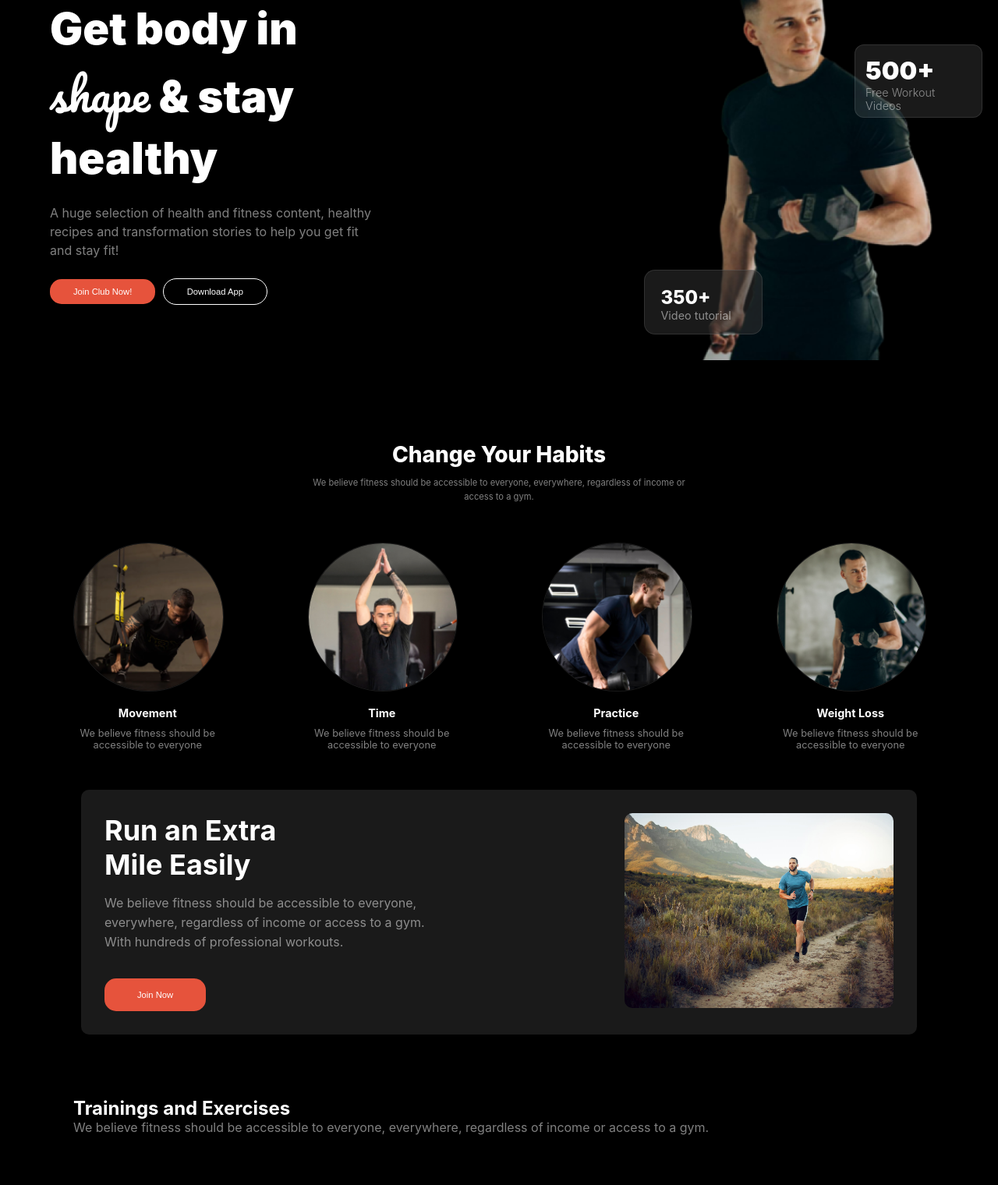
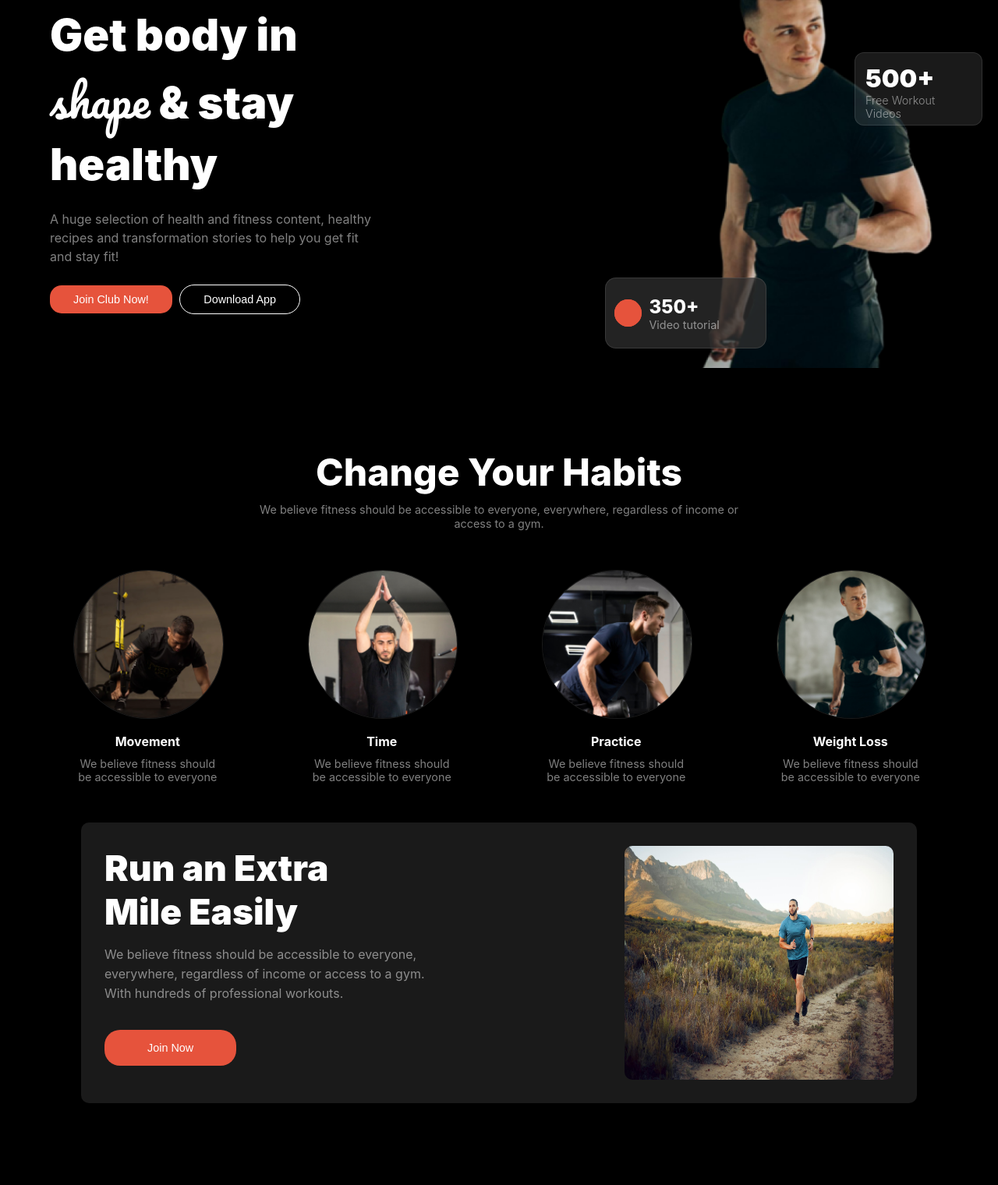
Before and after one commit to Farhanasharna2000/Assignment-2, a plain HTML site: page index.html in a window 1280 px wide. Shown: the part 140-1660 px from the top of the page at 78% size. After the commit the page ends 1575 px from the top, so only its background shows below. Drawn offline with Linux system fonts and the light colour scheme.

```diff
--- a/index.html
+++ b/index.html
@@ -15,7 +15,7 @@
     </head>
     <body class="inter">
         <header class="container">
-            <!-- navbar start here  -->
+            <!-- navbar section start here  -->
             <nav class="navbar-container display-flex">
                 <div class="navbar">
                     <h2 class="navbar-title color-1">Fitness</h2>
@@ -33,8 +33,8 @@
                     <i class="fa-solid fa-bars color-2"></i>
                 </div>
             </nav>
-            <!-- navbar end here  -->
-            <!-- banner start here  -->
+            <!-- navbar section end here  -->
+            <!-- banner section start here  -->
             <div class="banner-container display-flex">
                 <div class="banner">
                     <h1 class="color-2 banner-title">Get body in <br> <span
@@ -60,7 +60,7 @@
                 </div>
 
             </div>
-            <!-- banner end here  -->
+            <!-- banner section end here  -->
         </header>
         <main class="container">
             <!-- change your habit section start here -->
@@ -109,44 +109,6 @@
                 </div>
              </div>
             <!-- Run an Extra Mile Easily section end here  -->
-            <!-- Trainings and Exercises section start here-->
-             <div class="training-container">
-                <div class="training">
-                    <h2 class="training-title color-2">Trainings and Exercises</h2>
-                    <p class="training-description color-3">We believe fitness should be accessible to everyone, everywhere, regardless of income or
-                        access to a gym.</p>
-                </div>
-              <div class="training-img-container">
-                <div class="training-img1">
-                    <img src="images/exercise1.jpg" alt=""></img>
-                    <p class="img-description"></p>
-                   </div>
-                   <div class="training-img2">
-                    <img src="images/exercise2.png" alt=""></img>
-                    <p class="img-description"></p>
-                   </div>
-                   <div class="training-img3">
-                    <img src="images/exercise3.png" alt=""></img>
-                    <p class="img-description"></p>
-                   </div>
-                   <div class="training-img4">
-                    <img src="images/exercise4.png" alt=""></img>
-                    <p class="img-description"></p>
-                   </div>
-                   <div class="training-img5">
-                    <img src="images/exercise5.jpg" alt=""></img>
-                    <p class="img-description"></p>
-                   </div>
-                   <div class="training-img6">
-                    <img src="images/exercise6.jpg" alt=""></img>
-                    <p class="img-description"></p>
-                   </div>
-
-              </div>
-            <!-- Trainings and Exercises section end here -->
-            <!-- BMI Calculator start here  -->
-            <!-- BMI Calculator end here  -->
-
 
         </main>
         <footer>
--- a/styles/style.css
+++ b/styles/style.css
@@ -24,11 +24,16 @@ body {
     color: rgb(230, 83, 60);
 }
 
-.color-2 {
+.color-2,
+.img-title,
+.img-description,
+th {
     color: rgb(255, 255, 255);
 }
 
-.color-3 {
+.color-3,
+.img-subtitle,
+td {
     color: rgba(255, 255, 255, 0.5);
 }
 
@@ -40,7 +45,8 @@ body {
     max-width: 90%;
     margin: 0 auto;
 }
-img{
+
+img {
     width: 100%;
 
 }
@@ -64,8 +70,8 @@ img{
 }
 
 .navbar-title {
-    font-size: 2rem;
-    font-weight: 800;
+    font-size: 2.5rem;
+    font-weight: 700;
 }
 
 .menubar ul li {
@@ -87,15 +93,6 @@ img{
     border-radius: 15px;
 }
 
-.btn {
-    background-color: rgb(230, 83, 60);
-    padding: 10px 30px;
-    border-radius: 15px;
-    font-size: .7rem;
-    border: none;
-
-}
-
 /* banner styles */
 .banner-container {
     justify-content: space-between;
@@ -112,17 +109,29 @@ img{
     max-width: 50%;
     line-height: 24px;
 }
+
 .banner-img {
     position: relative;
 }
+
+.btn {
+    background-color: rgb(230, 83, 60);
+    padding: 10px 30px;
+    border-radius: 15px;
+    font-size: .9rem;
+    border: none;
+
+}
+
 .btn-primary {
     border: 1px solid rgb(255, 255, 255);
     background-color: transparent;
     padding: 10px 30px;
     border-radius: 30px;
     margin-left: 5px;
-    font-size: .7rem;
+    font-size: .9rem;
 }
+
 .five-hundred {
     position: absolute;
     top: 128px;
@@ -134,83 +143,111 @@ img{
     background-color: rgba(255, 255, 255, 0.1);
     padding: 13px;
 }
+
 .title {
     font-size: 2rem;
     font-weight: 900;
 }
+
 .sub-title {
     font-size: 0.9rem;
     font-weight: 300;
 }
+
 .three-hudred {
     position: absolute;
     height: 41px;
-    width: 110px;
-    padding: 20px;
+    width: 150px;
+    padding: 22px 0px 26px 55px;
     border: 1px solid rgba(255, 255, 255, 0.1);
     border-radius: 14px;
-    background-color: rgba(48, 48, 48, 0.54);
+    background-color: rgba(48, 48, 48, 0.74);
     top: 417px;
-    left: -69px;
+    left: -119px;
 }
+
+.three-hudred ::after {
+    position: absolute;
+    content: '';
+    width: 35px;
+    height: 35px;
+    top: 27px;
+    left: 11px;
+    border-radius: 50%;
+    background: rgb(230, 83, 60);
+}
+
 .heading {
     font-size: 1.5rem;
     font-weight: 800;
 }
+
 .sub-heading {
     font-size: .9rem;
     font-weight: 400;
 }
+
 /* change your habit section  */
-.habit-container{
-    text-align:center ;
-    margin-top: 100px ;
+.habit-container {
+    text-align: center;
+    margin-top: 100px;
 }
-.habit-title{
-    font-size: 1.75rem;
+
+.habit-title {
+    font-size: 3rem;
     font-weight: 800;
     margin-bottom: 10px
 }
-.habit-description{
-   font-size: .7rem;
+
+.habit-description {
+    font-size: .9rem;
     font-weight: 400;
     margin-bottom: 20px;
     line-height: 18px;
 }
-.card-container{
+
+.card-container {
     gap: 50px;
 }
-.card{
+
+.card {
     padding: 30px;
 
 }
+
 .card img {
     border: 1px solid rgba(255, 255, 255, 0.1);
     border-radius: 50%;
 }
-.card-title{
+
+.card-title {
     text-align: center;
     margin-top: 15px;
-font-size: .9rem;
+    font-size: 1rem;
     margin-bottom: 10px;
 }
-.card-description{
+
+.card-description {
     text-align: center;
-font-size: .8rem;
+    font-size: .9rem;
 }
+
 /* run styles */
-.run-container{
+.run-container {
     margin: 20px 40px;
     border-radius: 10px;
     padding: 30px;
-   background-color: rgba(48, 48, 48, 0.54) ;
+    background-color: rgba(48, 48, 48, 0.54);
     gap: 150px;
 }
-.run{
+
+.run {
     width: 60%;
 }
-.run h2{
-    font-size: 36px;
+
+.run h2 {
+    font-size: 46px;
+    font-weight: 900;
 }
 
 .run-subtitle {
@@ -219,39 +256,28 @@ font-size: .8rem;
     padding: 0 95px 0px 0px;
     margin-bottom: 10px;
 }
-.run-img{
-    height: 250px;
+
+.run-img {
+    height: 300px;
     width: 40%;
 }
-.run-img img{
-    border-radius:10px;
+
+.run-img img {
+    border-radius: 10px;
     height: 100%;
+}
 
-
-}
 .btn-secondary {
     background-color: rgb(230, 83, 60);
-    padding: 15px 42px;
-    border-radius: 15px;
-    font-size: .7rem;
+    padding: 15px 55px;
+    border-radius: 20px;
+    font-size: .9rem;
     border: none;
     margin: 24px 0 0 0;
+    color: rgb(255, 255, 255);
 }
-/* training styles */
-.training-container{
 
-}
-.training{
-    margin:80px 30px;
-}
-.training-img-container{
-    display: grid;
-    grid-template-columns: repeat(3,1fr);
-
-}
-/* BMI Calculator styles */
-
-
+/* responsive styles */
 @media screen and (max-width:576px) {
 
     .bar {
@@ -267,10 +293,12 @@ font-size: .8rem;
     .run-container {
         flex-direction: column;
     }
+
     .habit-container {
         margin-top: 0px;
     }
-    .card-container{
+
+    .card-container {
         gap: 0;
     }
 
```
Lines whose indentation alone changed are shown as unchanged.
